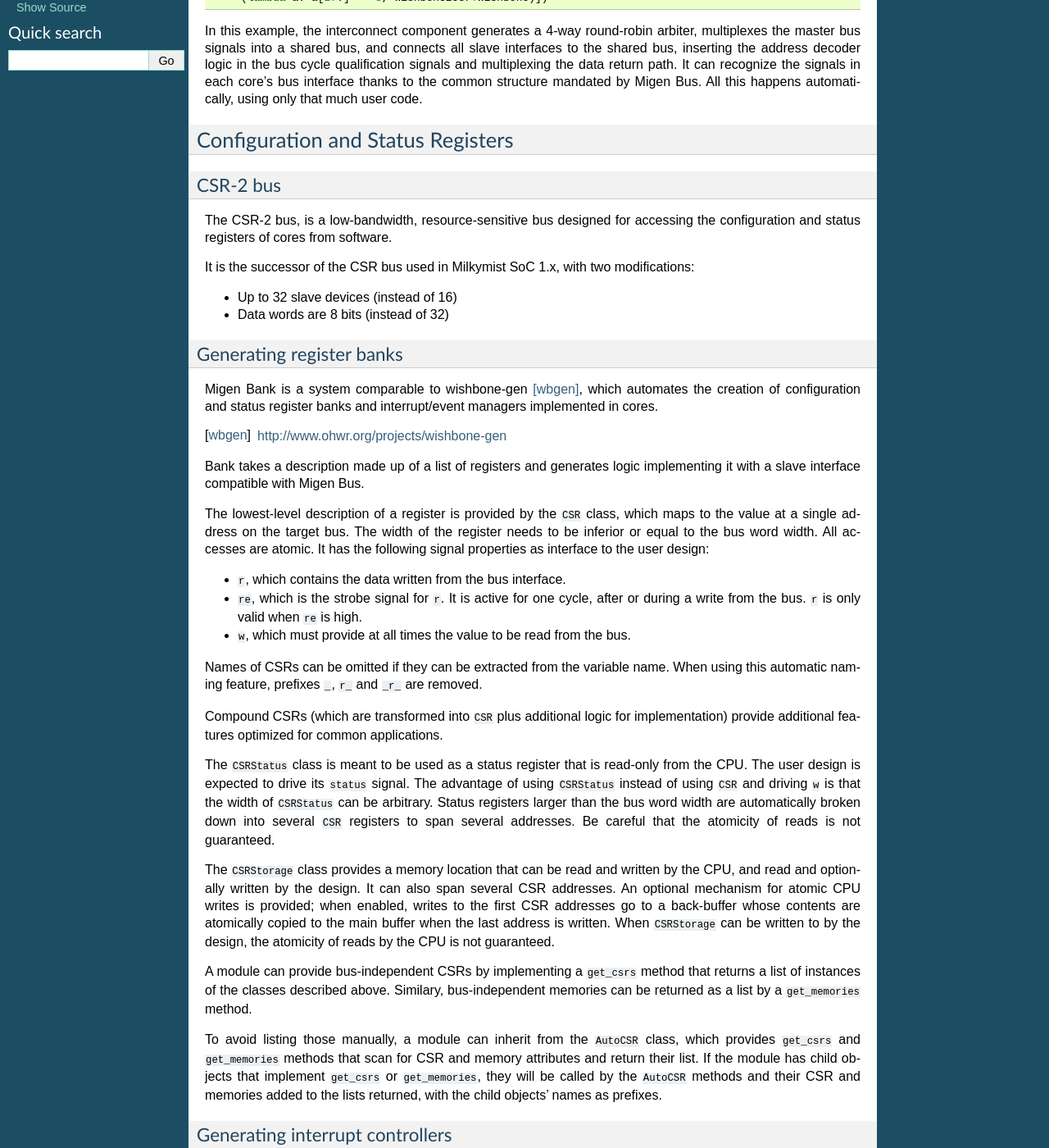
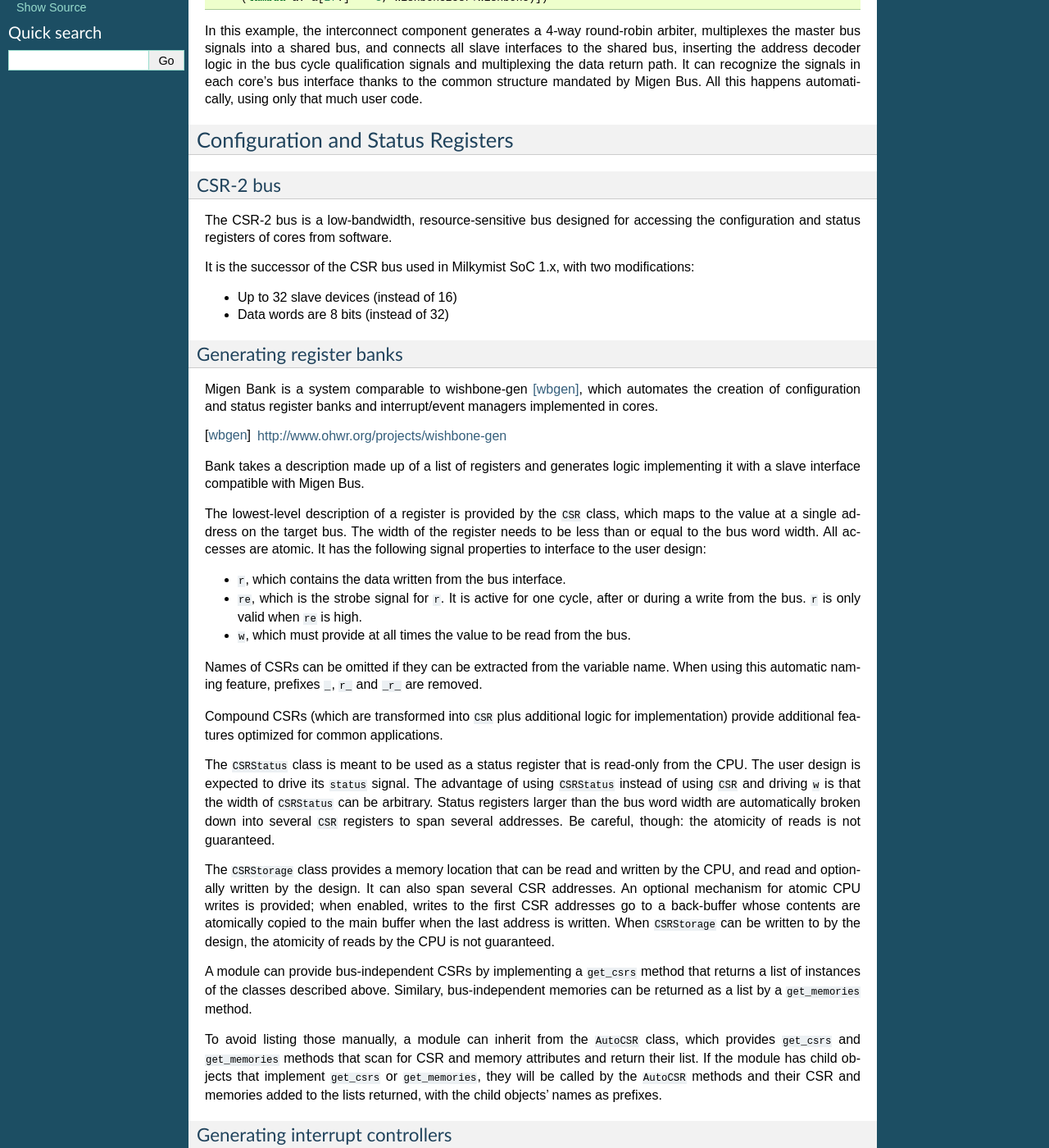
Before and after one commit to enjoy-digital/litex, a Sphinx documentation site: the page built from doc/bus.rst, in a window 1280 px wide and 1400 px high, scrolled down 479 px. Shown: the whole window at 82% size. Built offline with Sphinx 7.4.7, drawn with Linux system fonts in a browser that asks for light colours; formulas are drawn with MathJax 3.

Commit message:
Minor improvements to wording

```diff
--- a/doc/bus.rst
+++ b/doc/bus.rst
@@ -29,7 +29,7 @@ Configuration and Status Registers
 
 CSR-2 bus
 =========
-The CSR-2 bus, is a low-bandwidth, resource-sensitive bus designed for accessing the configuration and status registers of cores from software.
+The CSR-2 bus is a low-bandwidth, resource-sensitive bus designed for accessing the configuration and status registers of cores from software.
 
 It is the successor of the CSR bus used in Milkymist SoC 1.x, with two modifications:
 
@@ -46,7 +46,7 @@ Migen Bank is a system comparable to wishbone-gen [wbgen]_, which automates the
 
 Bank takes a description made up of a list of registers and generates logic implementing it with a slave interface compatible with Migen Bus.
 
-The lowest-level description of a register is provided by the ``CSR`` class, which maps to the value at a single address on the target bus. The width of the register needs to be inferior or equal to the bus word width. All accesses are atomic. It has the following signal properties as interface to the user design:
+The lowest-level description of a register is provided by the ``CSR`` class, which maps to the value at a single address on the target bus. The width of the register needs to be less than or equal to the bus word width. All accesses are atomic. It has the following signal properties to interface to the user design:
 
 * ``r``, which contains the data written from the bus interface.
 * ``re``, which is the strobe signal for ``r``. It is active for one cycle, after or during a write from the bus. ``r`` is only valid when ``re`` is high.
@@ -56,7 +56,7 @@ Names of CSRs can be omitted if they can be extracted from the variable name. Wh
 
 Compound CSRs (which are transformed into ``CSR`` plus additional logic for implementation) provide additional features optimized for common applications.
 
-The ``CSRStatus`` class is meant to be used as a status register that is read-only from the CPU. The user design is expected to drive its ``status`` signal. The advantage of using ``CSRStatus`` instead of using ``CSR`` and driving ``w`` is that the width of ``CSRStatus`` can be arbitrary. Status registers larger than the bus word width are automatically broken down into several ``CSR`` registers to span several addresses. Be careful that the atomicity of reads is not guaranteed.
+The ``CSRStatus`` class is meant to be used as a status register that is read-only from the CPU. The user design is expected to drive its ``status`` signal. The advantage of using ``CSRStatus`` instead of using ``CSR`` and driving ``w`` is that the width of ``CSRStatus`` can be arbitrary. Status registers larger than the bus word width are automatically broken down into several ``CSR`` registers to span several addresses. Be careful, though: the atomicity of reads is not guaranteed.
 
 The ``CSRStorage`` class provides a memory location that can be read and written by the CPU, and read and optionally written by the design. It can also span several CSR addresses. An optional mechanism for atomic CPU writes is provided; when enabled, writes to the first CSR addresses go to a back-buffer whose contents are atomically copied to the main buffer when the last address is written. When ``CSRStorage`` can be written to by the design, the atomicity of reads by the CPU is not guaranteed.
 
```
